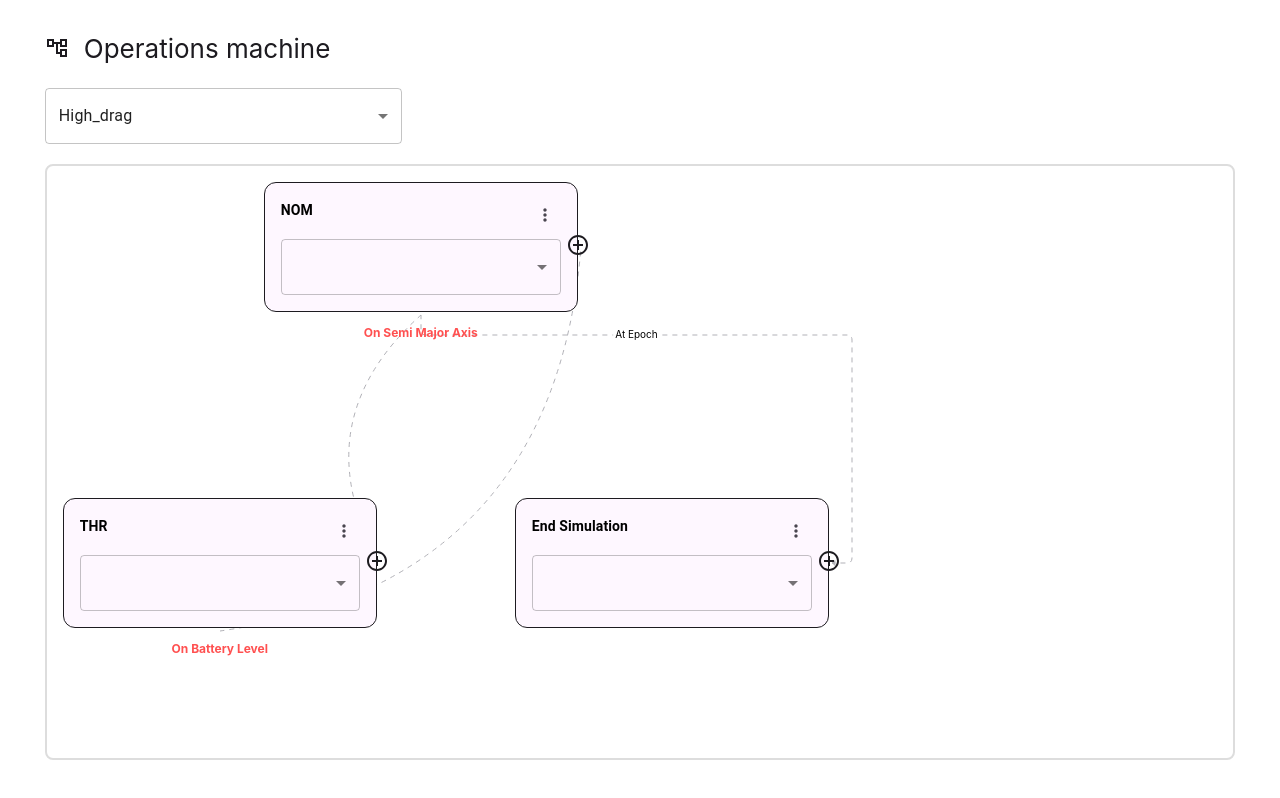
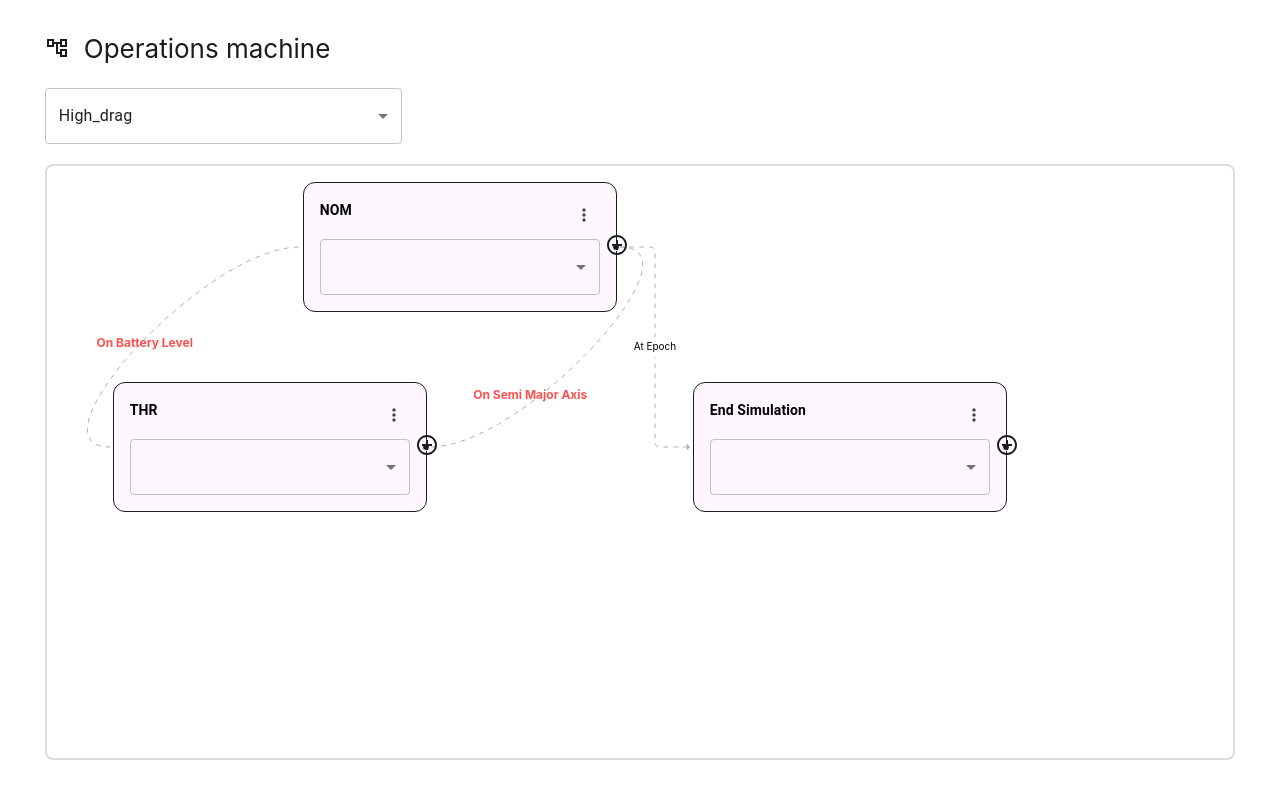
Before and after one commit to tcasazza-ienai/operation-machine-prototype, a React (Create React App) app: page / in a window 1280 px wide. Shown: the top 798 px of the page. Built offline with nearby package versions, Linux system fonts and the light colour scheme.

Commit message:
working with multiple nodes linking to end

```diff
--- a/src/App.tsx
+++ b/src/App.tsx
@@ -10,6 +10,7 @@ import { ReactFlowProvider } from "@xyflow/react";
 import {
   createSimpleOpMachine,
   createOpsMachine_Tutorial5,
+  createOpsMachine_Tutorial5_2,
 } from "./data/operation-machines/createOpMachine.ts";
 
 function App() {
--- a/src/components/edges/CustomEdge.tsx
+++ b/src/components/edges/CustomEdge.tsx
@@ -1,4 +1,4 @@
-import React, { type FC } from 'react';
+import React, { type FC } from "react";
 import {
   getBezierPath,
   EdgeLabelRenderer,
@@ -6,24 +6,28 @@ import {
   type Edge,
   type EdgeProps,
   getSmoothStepPath,
-} from '@xyflow/react';
+} from "@xyflow/react";
+import { Box } from "@mui/material";
 
 // this is a little helper component to render the actual edge label
 function EdgeLabel({ transform, label }: { transform: string; label: string }) {
   return (
+    <div style={{ position: "relative" }}>
       <div
         style={{
-        position: 'absolute',
-        background: 'transparent',
+          position: "absolute",
+          background: "transparent",
           padding: 10,
-        color: '#ff5050',
+          color: "#ff5050",
           fontSize: 12,
           fontWeight: 700,
+          zIndex: 5,
           transform,
         }}
         className="nodrag nopan"
       >
         {label}
+      </div>
     </div>
   );
 }
@@ -40,9 +44,8 @@ const CustomEdge: FC<
   targetPosition,
   data,
   source,
-  target
+  target,
 }) => {
-
   const [edgePath] = getBezierPath({
     sourceX,
     sourceY,
@@ -66,8 +69,8 @@ const CustomEdge: FC<
   const offset = distance * 0.4;
 
   // Calculate the perpendicular offset for the control point
-  const perpX = -dy / distance * offset;
-  const perpY = dx / distance * offset;
+  const perpX = (-dy / distance) * offset;
+  const perpY = (dx / distance) * offset;
 
   // Create a quadratic curve path
   const path = `M ${sourceX} ${sourceY}
@@ -80,22 +83,22 @@ const CustomEdge: FC<
   //   targetY
   // })
   if (!data) {
-    return <div>No data</div>
+    return <div>No data</div>;
   }
 
   return (
     <>
-      <BaseEdge id={id} path={path}/>
+      <BaseEdge id={id} path={edgePath} />
       <EdgeLabelRenderer>
         {data.startLabel && (
           <EdgeLabel
-            transform={`translate(-50%, 0%) translate(${sourceX}px,${sourceY}px)`}
+            transform={`translate(-20%, -350%) translate(${sourceX}px,${sourceY}px)`}
             label={data.startLabel}
           />
         )}
         {data.endLabel && (
           <EdgeLabel
-            transform={`translate(-50%, -100%) translate(${targetX}px,${targetY}px)`}
+            transform={`translate(25%, -200%) translate(${targetX}px,${targetY}px)`}
             label={data.endLabel}
           />
         )}
--- a/src/components/operation-machine/operation-machine-board.tsx
+++ b/src/components/operation-machine/operation-machine-board.tsx
@@ -31,8 +31,8 @@ import {
 import dagre from "@dagrejs/dagre";
 import CustomEdge from "../edges/CustomEdge.tsx";
 
-const nodeWidth = 172;
-const nodeHeight = 36;
+const nodeWidth = 280;
+const nodeHeight = 100;
 
 const getLayoutedElements = (nodes, edges, direction = "TB") => {
   const dagreGraph = new dagre.graphlib.Graph();
@@ -41,11 +41,11 @@ const getLayoutedElements = (nodes, edges, direction = "TB") => {
   // Configure graph settings
   dagreGraph.setGraph({
     rankdir: direction,
-    ranker: "longest-path",
-    nodesep: 280,
-    ranksep: 280,
-    edgesep: 50,
-    width: 280
+    ranker: "tight-tree",
+    nodesep: 300,
+    ranksep: 100,
+    edgesep: 200,
+    marginx: 50,
   });
 
   // Add nodes to dagre graph
@@ -59,7 +59,9 @@ const getLayoutedElements = (nodes, edges, direction = "TB") => {
   });
 
   // Calculate layout
-  dagre.layout(dagreGraph);
+  dagre.layout(dagreGraph, {
+    minlen: 3,
+  });
 
   // Get new node positions
   const layoutedNodes = nodes.map((node) => {
@@ -78,11 +80,14 @@ const getLayoutedElements = (nodes, edges, direction = "TB") => {
 
 type OperationNode = {
   id: string;
-  type: 'custom';
+  type: "custom";
   data: {
     label: string;
     isInitial?: boolean;
     isBiDirectional?: boolean;
+    dataFlow?: "LL" | "RR";
+    isEndNode?: boolean;
+    hasEndNode?: boolean;
   };
   position: { x: number; y: number };
   className?: string;
@@ -91,6 +96,7 @@ type OperationNode = {
 const OperationMachineBoard: React.FC<{ operations: Operation360[] }> = ({
   operations,
 }) => {
+  console.log("OPS ===> ", operations);
   const [operationMachine, setOperationMachine] =
     useState<OperationMachine>(operationMachine1);
   const [nodes, setNodes, onNodesChange] = useNodesState([]);
@@ -100,7 +106,7 @@ const OperationMachineBoard: React.FC<{ operations: Operation360[] }> = ({
   const buildGraphElements = useCallback(() => {
     const newNodes: OperationNode[] = [];
     const newEdges: Edge[] = [];
-    const processedOperations = new Set();
+    const processedOperations = new Set<string>();
     let hasTerminateNode = false;
 
     // Helper function to process operations recursively
@@ -108,19 +114,26 @@ const OperationMachineBoard: React.FC<{ operations: Operation360[] }> = ({
       if (processedOperations.has(operation.getId())) return;
       processedOperations.add(operation.getId());
 
-      // Add node for current operation
-      newNodes.push({
+      let currentNode: OperationNode = {
         id: operation.getId(),
-        type: 'custom',
+        type: "custom",
         data: {
           label: operation.getOpName(),
           isInitial: operation.getIsInitial(),
         },
         position: { x: 0, y: 0 }, // Initial position, will be calculated by dagre
-        className: `px-4 py-2 rounded border ${
-          operation.getIsInitial() ? "border-green-500" : "border-gray-300"
-        }`,
-      });
+      };
+
+      // // Add node for current operation
+      // newNodes.push({
+      //   id: operation.getId(),
+      //   type: "custom",
+      //   data: {
+      //     label: operation.getOpName(),
+      //     isInitial: operation.getIsInitial(),
+      //   },
+      //   position: { x: 0, y: 0 }, // Initial position, will be calculated by dagre
+      // });
 
       // Process events and create edges
       operation.getEvents().forEach((event, index) => {
@@ -132,13 +145,15 @@ const OperationMachineBoard: React.FC<{ operations: Operation360[] }> = ({
 
           //Check if target operation points to this operation
           const eventsFromtTargetOperation = targetOp.getEvents();
-          if (eventsFromtTargetOperation.some(ev => {
-            const t_ef = ev.getEffect();
-            if (t_ef instanceof ToOp_E) {
-              const t_op = t_ef.getTargetOperation();
-              return t_op.getId() === operation.getId();
-            }
-          })) {
+          if (
+            eventsFromtTargetOperation.some((ev) => {
+              const t_ef = ev.getEffect();
+              if (t_ef instanceof ToOp_E) {
+                const t_op = t_ef.getTargetOperation();
+                return t_op.getId() === operation.getId();
+              }
+            })
+          ) {
             isBidirectional = true;
           }
 
@@ -150,54 +165,80 @@ const OperationMachineBoard: React.FC<{ operations: Operation360[] }> = ({
             type: "start-end",
             markerEnd: { type: MarkerType.ArrowClosed },
             className: "text-sm",
-            animated: true
+            animated: true,
+          };
+
+          if (isBidirectional) {
+            const flow = processedOperations.has(targetOp.getId())
+              ? "LL"
+              : "RR";
+            currentNode.data = {
+              dataFlow: flow,
+              isBiDirectional: true,
+              ...currentNode.data,
+            };
+
+            newEdge.data = {
+              startLabel:
+                flow === "LL" ? event.getTrigger().getTriggerName() : undefined,
+              endLabel:
+                flow === "RR" ? event.getTrigger().getTriggerName() : undefined,
+            };
           }
 
-          if (isBidirectional) {
-            //Update node
-            const biDirectionalNode = newNodes.find(node => node.id === operation.getId())
+          // if (isBidirectional) {
+          //   //Update node
+          //   const biDirectionalNode = newNodes.find(
+          //     (node) => node.id === operation.getId()
+          //   );
 
-            if (biDirectionalNode) {
-              biDirectionalNode['data'] = {
-                isBiDirectional: true,
-                ...biDirectionalNode.data
-              }
-            }
+          //   if (biDirectionalNode) {
+          //     biDirectionalNode["data"] = {
+          //       isBiDirectional: true,
+          //       ...biDirectionalNode.data,
+          //     };
+          //   }
 
-            let data = {}
-            //If it is bidirectional then we can check if there is already an edge with data labels
-          const oppositeEdge: Edge | undefined = edges.find((edge: Edge) => edge.id === `${targetOp.getId()}-${operation.getId()}`)
+          //   let data = {};
+          //   //If it is bidirectional then we can check if there is already an edge with data labels
+          //   const oppositeEdge: Edge | undefined = edges.find(
+          //     (edge: Edge) =>
+          //       edge.id === `${targetOp.getId()}-${operation.getId()}`
+          //   );
 
-          if (!oppositeEdge) {
-            //no edge yet, assign data label as startLabel
-            data = {
-              startLabel: event.getTrigger().getTriggerName()
-            }
-          } else {
-            data = {
-              endLabel: event.getTrigger().getTriggerName()
-            }
-          }
-          newEdge = {
-            ...newEdge,
-            data: data
-          }
-          }
+          //   if (!oppositeEdge) {
+          //     //no edge yet, assign data label as startLabel
+          //     data = {
+          //       startLabel: event.getTrigger().getTriggerName(),
+          //     };
+          //   } else {
+          //     data = {
+          //       endLabel: event.getTrigger().getTriggerName(),
+          //     };
+          //   }
+          //   newEdge = {
+          //     ...newEdge,
+          //     data: data,
+          //   };
+          // }
 
           // //Check if target operation already has data label
           // const targetEdge = edges.find((edge: Edge) => edge.id ===  `${targetOp.getId()}-${operation.getId()}`)
-
-
+          newNodes.push(currentNode);
           newEdges.push(newEdge);
 
           // Recursively process target operation
           processOperation(targetOp);
         } else if (effect instanceof TerminateSimulation_E) {
+          currentNode.data = {
+            hasEndNode: true,
+            ...currentNode.data,
+          };
           if (!hasTerminateNode) {
             newNodes.push({
               id: "terminate",
-              data: { label: "End Simulation" },
-              type: 'custom',
+              data: { label: "End Simulation", isEndNode: true },
+              type: "custom",
               position: { x: 0, y: 0 },
               className: "px-4 py-2 rounded border border-red-500",
             });
@@ -208,11 +249,12 @@ const OperationMachineBoard: React.FC<{ operations: Operation360[] }> = ({
             id: `${operation.getId()}-terminate-${index}`,
             source: operation.getId(),
             target: "terminate",
+            sourceHandle: "terminate-sim-source",
             label: event.getTrigger().getTriggerName(),
             type: "smoothstep",
             markerEnd: { type: MarkerType.ArrowClosed },
             className: "text-sm",
-            animated: true
+            animated: true,
           });
         }
       });
@@ -273,15 +315,15 @@ const OperationMachineBoard: React.FC<{ operations: Operation360[] }> = ({
   //   useEffect(() => {
   //     refreshNodes(operationMachine.operations);
   //   }, [operationMachine]);
-  console.log('Edges: ', edges)
-  console.log('Nodes: ', nodes)
+  console.log("Edges: ", edges);
+  console.log("Nodes: ", nodes);
 
   const nodeTypes = {
     custom: OperationNode,
   };
   const edgeTypes = {
-    'start-end': CustomEdge
-  }
+    "start-end": CustomEdge,
+  };
   return (
     <Box
       sx={{
--- a/src/components/operation/operation-node-added.tsx
+++ b/src/components/operation/operation-node-added.tsx
@@ -1,12 +1,19 @@
-import { Box, Button, MenuItem, Select, Typography } from '@mui/material';
-import { Handle, Position } from '@xyflow/react';
-import React, { useEffect, useState } from 'react';
-import AddCircleOutlineIcon from '@mui/icons-material/AddCircleOutline';
-import PopupMenu from '../menu/popup-menu.tsx';
+import { Box, Button, MenuItem, Select, Typography } from "@mui/material";
+import { Handle, Position } from "@xyflow/react";
+import React, { useEffect, useState } from "react";
+import AddCircleOutlineIcon from "@mui/icons-material/AddCircleOutline";
+import PopupMenu from "../menu/popup-menu.tsx";
 
 const OperationNodeAdded: React.FC<{ data }> = ({ data }) => {
+  console.log("DAT ====> ", data);
+  const { isBiDirectional, dataFlow, hasEndNode, isEndNode } = data;
   const [selected, setSelected] = useState<string>("");
-    const [modesList, setModeList] = useState<string[]>(["QLaw", "Counter Velocity", "Pointing Nadir", "Along Velocity"])
+  const [modesList, setModeList] = useState<string[]>([
+    "QLaw",
+    "Counter Velocity",
+    "Pointing Nadir",
+    "Along Velocity",
+  ]);
   useEffect(() => {
     if (data?.mode) {
       setSelected(data?.mode as string);
@@ -14,7 +21,7 @@ const OperationNodeAdded: React.FC<{ data }> = ({ data }) => {
   }, [data.mode]);
   return (
     <Box
-            className="nodrag"
+      //   className="nodrag"
       sx={{
         padding: 2,
         border: "1px solid #1D1B20",
@@ -26,40 +33,95 @@ const OperationNodeAdded: React.FC<{ data }> = ({ data }) => {
         overflow: "visible",
       }}
     >
-            <Box sx={{ display: "flex", justifyContent: "space-between", marginBottom: "8px" }}>
-                <Typography sx={{ fontSize: "14px", fontWeight: "bold" }} variant="h6">{data.label as string} </Typography>
+      <Box
+        sx={{
+          display: "flex",
+          justifyContent: "space-between",
+          marginBottom: "8px",
+        }}
+      >
+        <Typography sx={{ fontSize: "14px", fontWeight: "bold" }} variant="h6">
+          {data.label as string}{" "}
+        </Typography>
         <PopupMenu />
       </Box>
       <Select
         value={selected}
-                className='nodrag'
+        className="nodrag"
         onChange={(e) => setSelected(e.target.value)}
-                sx={{ position: "relative", width: "100%", color: "#49454F", textAlign: "justify" }}
+        sx={{
+          position: "relative",
+          width: "100%",
+          color: "#49454F",
+          textAlign: "justify",
+        }}
       >
-                <Box sx={{ display: "flex", justifyContent: "space-between", height: "40px", alignItems: "center", padding: "8px 12px", borderBottom: "1px solid #CAC4D0", zIndex: "-1" }}>
-                    <Typography sx={{ fontSize: "14px", fontWeight: "bold" }} variant="h6">Modes:</Typography>
-                    <Button disableRipple size="small" sx={{
-                        borderRadius: 50, color: "#49454F", padding: "16px", width: "24px",
+        <Box
+          sx={{
+            display: "flex",
+            justifyContent: "space-between",
+            height: "40px",
+            alignItems: "center",
+            padding: "8px 12px",
+            borderBottom: "1px solid #CAC4D0",
+            zIndex: "-1",
+          }}
+        >
+          <Typography
+            sx={{ fontSize: "14px", fontWeight: "bold" }}
+            variant="h6"
+          >
+            Modes:
+          </Typography>
+          <Button
+            disableRipple
+            size="small"
+            sx={{
+              borderRadius: 50,
+              color: "#49454F",
+              padding: "16px",
+              width: "24px",
               height: "24px",
               minWidth: "24px",
               minHeight: "24px",
-                    }}>
+            }}
+          >
             <AddCircleOutlineIcon fontSize="small" />
           </Button>
         </Box>
         {modesList.map((item, index) => (
-                    <MenuItem value={item} key={item + index}>{item}</MenuItem>
+          <MenuItem value={item} key={item + index}>
+            {item}
+          </MenuItem>
         ))}
-
       </Select>
       <Handle
         type="source"
-                position={Position.Bottom}
+        position={
+          isBiDirectional && dataFlow === "LL"
+            ? Position.Left
+            : dataFlow === "RR"
+            ? Position.Right
+            : Position.Right
+        }
         style={{ visibility: "hidden" }}
       />
       <Handle
+        type="source"
+        id="terminate-sim-source"
+        position={Position.Right}
+      />
+      <Handle
         type="target"
-                position={Position.Right}
+        position={
+          isEndNode
+            ? Position.Left
+            : isBiDirectional && dataFlow === "LL"
+            ? Position.Right
+            : dataFlow === "RR"
+            ? Position.Left
+            : Position.Left
+        }
         style={{ visibility: "hidden" }}
       />
       <Box
@@ -71,7 +133,9 @@ const OperationNodeAdded: React.FC<{ data }> = ({ data }) => {
           cursor: "pointer",
         }}
       >
-                <AddCircleOutlineIcon sx={{ color: "#1D1B20", cursor: "pointer", zIndex: 1000 }} />
+        <AddCircleOutlineIcon
+          sx={{ color: "#1D1B20", cursor: "pointer", zIndex: 1000 }}
+        />
       </Box>
     </Box>
   );
```
Also changed, not shown: src/data/operation-machines/createOpMachine.ts (+60 -0 lines). Lines whose indentation alone changed are shown as unchanged.
